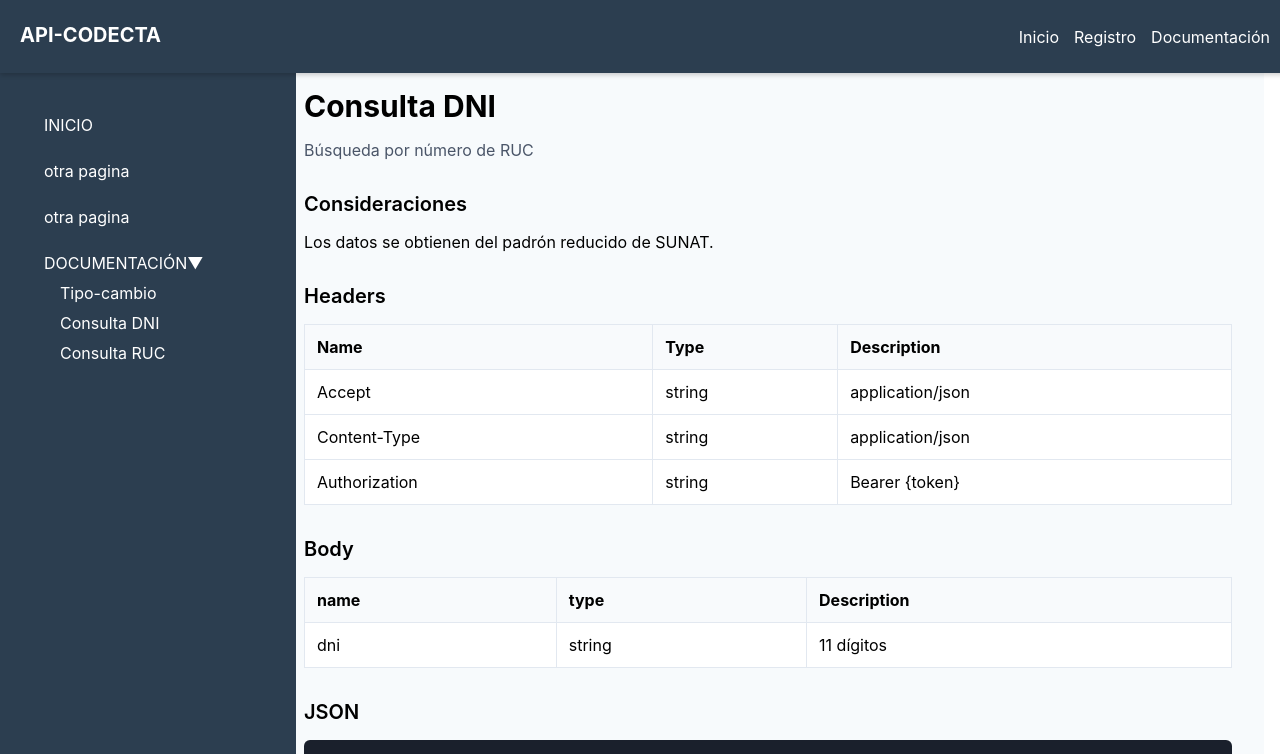
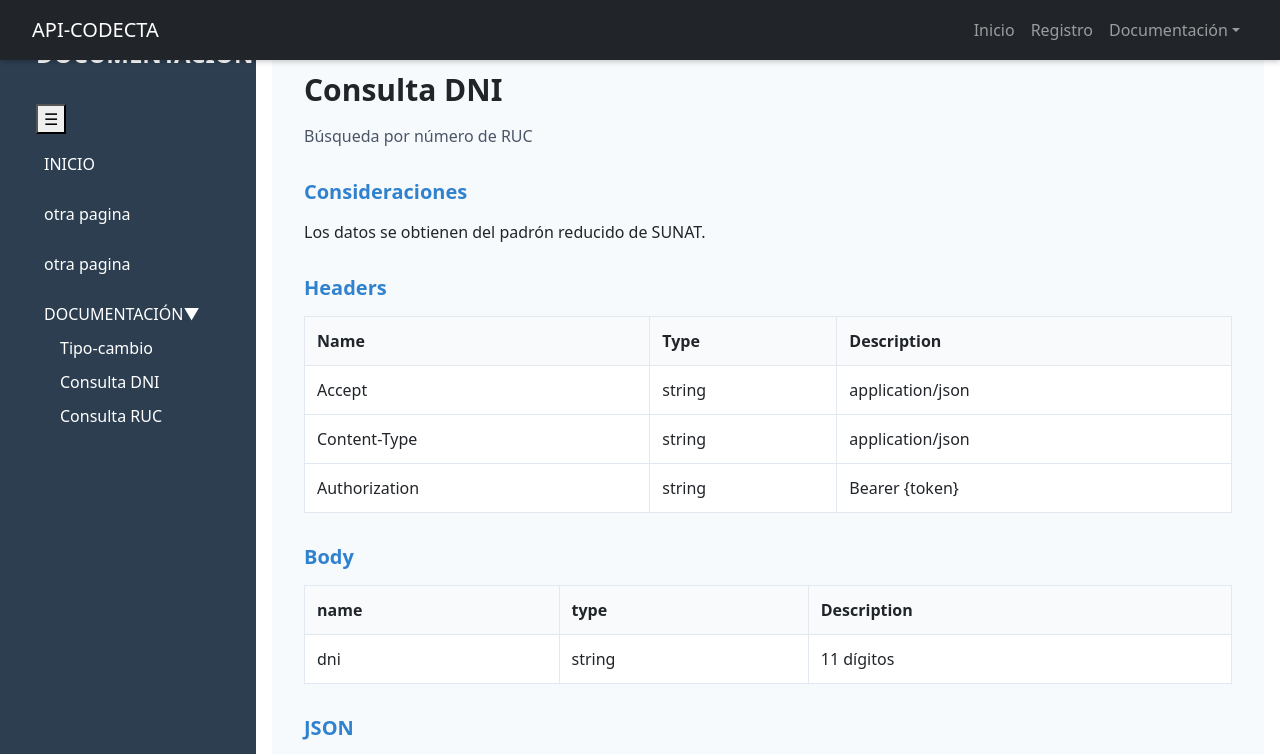
Before and after one commit to yfryxv/system-react, a React (Create React App) app: page /documentacion/dni in a window 1280 px wide. Shown: the top 754 px of the page. Built offline with nearby package versions, Linux system fonts and the light colour scheme.

Commit message:
para celulares

```diff
--- a/src/components/Documentacion-DNI.jsx
+++ b/src/components/Documentacion-DNI.jsx
@@ -8,6 +8,7 @@ export default function ApiDocumentation() {
       <nav className="sidebar">
         <div className="sidebar-content">
           <div className="logo">DOCUMENTACIÓN</div>
+          <button className="sidebar-toggle">☰</button> {/* Botón de menú para móvil */}
           <ul className="nav-list">
             <li>
               <Link to="/">INICIO</Link>
--- a/src/components/Documentacion-RUC.jsx
+++ b/src/components/Documentacion-RUC.jsx
@@ -7,7 +7,7 @@ export default function ApiDocumentationRUC() {
       {/* Sidebar */}
       <nav className="sidebar">
         <div className="sidebar-content">
-          <div className="logo">DOCUMENTACION</div>
+          <div className="logo">DOCUMENTACIÓN</div>
           <ul className="nav-list">
             <li>
               <Link to="/">INICIO</Link>
@@ -95,7 +95,7 @@ export default function ApiDocumentationRUC() {
               </thead>
               <tbody>
                 <tr>
-                  <td>dni</td>
+                  <td>ruc</td>
                   <td>string</td>
                   <td>11 dígitos</td>
                 </tr>
--- a/src/components/Navbar.jsx
+++ b/src/components/Navbar.jsx
@@ -1,15 +1,77 @@
 import React from "react";
 import { Link } from "react-router-dom";
+import "bootstrap/dist/css/bootstrap.min.css"; // Estilos de Bootstrap
+import "bootstrap/dist/js/bootstrap.bundle.min.js"; // Scripts de Bootstrap
 import "./../styles/Navbar.css";
 
 function Navbar() {
   return (
-    <header className="navbar">
-      <h1 className="navbar-title">API-CODECTA</h1>
-      <nav className="navbar-links">
-        <Link to="/">Inicio</Link>
-        <Link to="/registro">Registro</Link>
-        <Link to="/documentacion">Documentación</Link>
+    <header>
+      <nav className="navbar navbar-expand-lg navbar-dark bg-dark">
+        <div className="container-fluid">
+          {/* Título */}
+          <Link className="navbar-brand" to="/">
+            API-CODECTA
+          </Link>
+
+          {/* Botón Hamburguesa */}
+          <button
+            className="navbar-toggler"
+            type="button"
+            data-bs-toggle="collapse"
+            data-bs-target="#navbarNav"
+            aria-controls="navbarNav"
+            aria-expanded="false"
+            aria-label="Toggle navigation"
+          >
+            <span className="navbar-toggler-icon"></span>
+          </button>
+
+          {/* Enlaces */}
+          <div className="collapse navbar-collapse" id="navbarNav">
+            <ul className="navbar-nav ms-auto">
+              <li className="nav-item">
+                <Link className="nav-link" to="/">
+                  Inicio
+                </Link>
+              </li>
+              <li className="nav-item">
+                <Link className="nav-link" to="/registro">
+                  Registro
+                </Link>
+              </li>
+              <li className="nav-item dropdown">
+                <Link
+                  className="nav-link dropdown-toggle"
+                  to="#"
+                  id="navbarDropdown"
+                  role="button"
+                  data-bs-toggle="dropdown"
+                  aria-expanded="false"
+                >
+                  Documentación
+                </Link>
+                <ul className="dropdown-menu" aria-labelledby="navbarDropdown">
+                  <li>
+                    <Link className="dropdown-item" to="/documentacion/tipo-cambio">
+                      Tipo-Cambio
+                    </Link>
+                  </li>
+                  <li>
+                    <Link className="dropdown-item" to="/documentacion/dni">
+                      Consulta DNI
+                    </Link>
+                  </li>
+                  <li>
+                    <Link className="dropdown-item" to="/documentacion/ruc">
+                      Consulta RUC
+                    </Link>
+                  </li>
+                </ul>
+              </li>
+            </ul>
+          </div>
+        </div>
       </nav>
     </header>
   );
--- a/src/components/Registro.jsx
+++ b/src/components/Registro.jsx
@@ -1,28 +1,107 @@
-import React from "react";
+import React, { useState } from 'react';
+import "./../styles/Registro.css";
 
-function ApiCard({ title, description, headers, body }) {
+export default function AuthForm() {
+  const [activeTab, setActiveTab] = useState('login');
+  const [showPassword, setShowPassword] = useState({
+    current: false,
+    new: false,
+    confirm: false
+  });
+
+  // Función para alternar la visibilidad de la contraseña
+  const togglePasswordVisibility = (field) => {
+    setShowPassword(prevState => ({
+      ...prevState,
+      [field]: !prevState[field]
+    }));
+  };
+
+  const toggleTab = (tab) => {
+    setActiveTab(tab);
+  };
+
   return (
-    <div className="api-card">
-      <h3>{title}</h3>
-      <p>{description}</p>
-      <h4>Headers</h4>
-      <ul>
-        {headers.map((header, index) => (
-          <li key={index}>
-            {header.name} - {header.type}: {header.description}
-          </li>
-        ))}
-      </ul>
-      <h4>Body</h4>
-      <ul>
-        {body.map((param, index) => (
-          <li key={index}>
-            {param.name} - {param.type}: {param.description}
-          </li>
-        ))}
-      </ul>
+    <div className="auth-container">
+      <div className="auth-form">
+        <div className="tabs">
+          <button
+            className={`tab ${activeTab === 'login' ? 'active' : ''}`}
+            onClick={() => toggleTab('login')}
+          >
+            Inicio de Sesión
+          </button>
+
+          <button
+            className={`tab ${activeTab === 'register' ? 'active' : ''}`}
+            onClick={() => toggleTab('register')}
+          >
+            Registro
+          </button>
+        </div>
+
+        <div className="form-container">
+          {activeTab === 'login' && (
+            <form className="form">
+              <h2>Iniciar Sesión</h2>
+              <input type="email" placeholder="Correo electrónico" required />
+              <div className="password-container">
+                <input
+                  type={showPassword.current ? "text" : "password"}
+                  placeholder="Contraseña"
+                  required
+                />
+                <button
+                  type="button"
+                  className="show-password-btn"
+                  onClick={() => togglePasswordVisibility('current')}
+                >
+                  {showPassword.current ? "Ocultar" : "Mostrar"}
+                </button>
+              </div>
+              <button type="submit" className="submit-btn">Iniciar Sesión</button>
+            </form>
+          )}
+
+          {activeTab === 'register' && (
+            <form className="form">
+              <h2>Registro</h2>
+              <input type="text" placeholder="Nombre" required />
+              <input type="email" placeholder="Correo electrónico" required />
+              <div className="password-container">
+                <input
+                  type={showPassword.new ? "text" : "password"}
+                  placeholder="Contraseña"
+                  required
+                />
+                <button
+                  type="button"
+                  className="show-password-btn"
+                  onClick={() => togglePasswordVisibility('new')}
+                >
+                  {showPassword.new ? "Ocultar" : "Mostrar"}
+                </button>
+              </div>
+              <div className="password-container">
+                <input
+                  type={showPassword.confirm ? "text" : "password"}
+                  placeholder="Confirmar Contraseña"
+                  required
+                />
+                <button
+                  type="button"
+                  className="show-password-btn"
+                  onClick={() => togglePasswordVisibility('confirm')}
+                >
+                  {showPassword.confirm ? "Ocultar" : "Mostrar"}
+                </button>
+              </div>
+              <button type="submit" className="submit-btn">Registrarse</button>
+            </form>
+          )}
+        </div>
+      </div>
     </div>
   );
 }
-
-export default ApiCard;
+// mensaje para commit
--- a/src/styles/Documentacion-CAMBIO.css
+++ b/src/styles/Documentacion-CAMBIO.css
@@ -1,7 +1,43 @@
 .app-container {
+  display: grid;
   min-height: 100vh;
 }
+.sidebar-content {
+  display: flex;
+  flex-direction: column;
+  align-items: flex-start;
+}
 
+/* Lista de navegación */
+.nav-list {
+  list-style: none; /* Quitar viñetas */
+  padding: 0;
+  margin: 0;
+}
+
+/* Títulos en la barra lateral */
+.sidebar h2 {
+  color: white;
+  font-size: 20px;
+  margin-bottom: 20px;
+}
+
+/* Estilo de los enlaces */
+.nav-list li {
+  margin: 10px 0; /* Espaciado entre elementos */
+}
+
+.nav-list li a {
+  color: white; /* Texto blanco */
+  text-decoration: none; /* Quitar subrayado */
+  font-size: 16px;
+  transition: color 0.3s ease; /* Animación al pasar el mouse */
+}
+
+/* Cambio de color al pasar el mouse */
+.nav-list li a:hover {
+  color: #00bcd4; /* Cambiar a un color azul claro */
+}
   /* Sidebar styles */
   .sidebar {
     width: 16rem; /* Fijo a 16rem */
--- a/src/styles/Documentacion.css
+++ b/src/styles/Documentacion.css
@@ -1,5 +1,5 @@
   .app-container {
-  display: flex;
+    display: grid;
     min-height: 100vh;
   }
   .sidebar-content {
--- a/src/styles/DocumentacionRUC.css
+++ b/src/styles/DocumentacionRUC.css
@@ -1,94 +1,161 @@
 .app-container {
-  display: flex;
+  display: grid;
   min-height: 100vh;
 }
-
-
-  /* Sidebar */
-  .sidebar {
-    position: fixed;
-    top: 0;
-    left: 0;
-    width: 250px;
-    height: 100%;
-    background-color: #333;
-    color: white;
+.sidebar-content {
   display: flex;
   flex-direction: column;
+  align-items: flex-start;
+}
+
+/* Lista de navegación */
+.nav-list {
+  list-style: none; /* Quitar viñetas */
+  padding: 0;
+  margin: 0;
+}
+
+/* Títulos en la barra lateral */
+.sidebar h2 {
+  color: white;
+  font-size: 20px;
+  margin-bottom: 20px;
+}
+
+/* Estilo de los enlaces */
+.nav-list li {
+  margin: 10px 0; /* Espaciado entre elementos */
+}
+
+.nav-list li a {
+  color: white; /* Texto blanco */
+  text-decoration: none; /* Quitar subrayado */
+  font-size: 16px;
+  transition: color 0.3s ease; /* Animación al pasar el mouse */
+}
+
+/* Cambio de color al pasar el mouse */
+.nav-list li a:hover {
+  color: #00bcd4; /* Cambiar a un color azul claro */
+}
+  /* Sidebar styles */
+  .sidebar {
+    width: 16rem; /* Fijo a 16rem */
+    height: 100vh; /* Ocupa toda la altura de la ventana */
+    background-color: #2c3e50;
+    color: white;
+    overflow-y: auto; /* Añade scroll si hay mucho contenido */
+    position: fixed; /* Mantiene el sidebar fijo */
+    top: 0; /* Alineado al borde superior */
+    left: 0; /* Alineado al borde izquierdo */
   }
 
   .sidebar-content {
-    padding: 20px;
+    padding: 1rem;
+  }
+
+  /* Content area styles */
+  .content {
+    margin-left: 16rem; /* Espacio igual al ancho del sidebar */
+    width: calc(100% - 16rem); /* Ajusta el contenido restante al ancho disponible */
+    padding: 1rem;
   }
 
 .logo {
-    font-size: 18px;
+  font-size: 1.5rem;
   font-weight: bold;
-    margin-bottom: 20px;
+  margin-bottom: 2rem;
 }
 
 .nav-list {
-    list-style: none;
+  list-style-type: none;
   padding: 0;
 }
 
-  .nav-list li {
-    margin: 10px 0;
+.nav-list > li {
+  padding: 0.5rem;
   cursor: pointer;
 }
 
-  .nav-list li.active .sub-nav-list {
-    display: block;
+.nav-list > li:hover:not(.active) {
+  background-color: #34495e;
+}
+
+.nav-item-with-dropdown {
+  display: flex;
+  justify-content: space-between;
+  align-items: center;
 }
 
 .sub-nav-list {
-    list-style: none;
-    padding-left: 20px;
-    display: none;
+  list-style-type: none;
+  padding-left: 1rem;
+  margin-top: 0.5rem;
 }
 
-  /* Main Content */
-  .main-content {
-    margin-left: 250px; /* Compensa el ancho del sidebar */
-    flex: 1; /* Hace que ocupe el espacio restante */
-    padding: 20px;
+.sub-nav-list li {
+  color: #a0aec0;
+  margin-bottom: 0.5rem;
+  cursor: pointer;
 }
 
-  /* Footer */
-  .footer {
-    background-color: #333;
+.sub-nav-list li:hover {
   color: white;
-    text-align: center;
-    padding: 15px 20px;
-    position: relative;
-    bottom: 0;
-    width: 100%;
-    flex-shrink: 0; /* Evita que el footer se reduzca */
-  }
-
-  .footer-content {
-    font-size: 14px;
-  }
-
-  /* Responsive */
-  @media (max-width: 768px) {
-    .sidebar {
-      width: 200px;
 }
 
 .main-content {
-      margin-left: 200px;
-    }
+  flex: 1;
+  padding: 2rem;
+  background-color: #f7fafc;
 }
 
-  @media (max-width: 480px) {
-    .sidebar {
-      position: relative;
-      width: 100%;
-      height: auto;
+h1 {
+  font-size: 1.875rem;
+  font-weight: bold;
+  margin-bottom: 1rem;
 }
 
-    .main-content {
-      margin-left: 0;
+.subtitle {
+  color: #4a5568;
+  margin-bottom: 2rem;
 }
+
+section {
+  margin-bottom: 2rem;
 }
+
+h2 {
+  font-size: 1.25rem;
+  font-weight: 600;
+  margin-bottom: 1rem;
+}
+
+.table-container {
+  overflow-x: auto;
+}
+
+table {
+  width: 100%;
+  border-collapse: collapse;
+  background-color: white;
+  box-shadow: 0 1px 2px 0 rgba(0, 0, 0, 0.05);
+}
+
+th, td {
+  border: 1px solid #e2e8f0;
+  padding: 0.75rem;
+  text-align: left;
+}
+
+thead {
+  background-color: #f8fafc;
+}
+
+.json-container {
+  background-color: #1a202c;
+  color: white;
+  padding: 1rem;
+  border-radius: 0.375rem;
+  overflow-x: auto;
+  white-space: pre-wrap;
+}
--- a/src/styles/Registro.css
+++ b/src/styles/Registro.css
@@ -1,33 +1,93 @@
-.registro {
-    padding: 20px;
+.auth-container {
+  display: flex;
+  justify-content: center;
+  align-items: center;
+  min-height: 100vh;
+  background-color: #ffffff; /* Fondo blanco */
+  padding: 1rem;
 }
 
-  .registro .form-group {
-    margin-bottom: 15px;
+.auth-form {
+  width: 100%;
+  max-width: 400px;
+  background-color: #ffffff; /* Fondo blanco */
+  border-radius: 8px;
+  overflow: hidden;
+  border: 1px solid #3182ce; /* Borde azul */
 }
 
-  .registro label {
-    display: block;
-    margin-bottom: 5px;
-    font-weight: bold;
+.tabs {
+  display: flex;
+  border-bottom: 1px solid #3182ce; /* Línea de separación azul */
 }
 
-  .registro input {
-    width: 100%;
-    padding: 10px;
-    border: 1px solid #ccc;
-    border-radius: 5px;
+.tab {
+  flex: 1;
+  padding: 1rem;
+  background-color: #ffffff; /* Fondo blanco para las pestañas */
+  border: none;
+  color: #3182ce; /* Texto azul */
+  font-size: 1rem;
+  cursor: pointer;
+  transition: background-color 0.3s;
 }
 
-  .registro button {
-    padding: 10px 20px;
-    background-color: #2ecc71;
+.tab.active {
+  background-color: #3182ce; /* Fondo azul cuando está activo */
+  color: white; /* Texto blanco cuando está activo */
+}
+
+.form {
+  padding: 2rem;
+}
+
+h2 {
+  color: #3182ce; /* Título en azul */
+  margin-bottom: 1.5rem;
+  font-size: 1.5rem;
+}
+
+input {
+  width: 100%;
+  padding: 0.75rem;
+  margin-bottom: 1rem;
+  background-color: #f7fafc; /* Fondo blanco con un leve gris */
+  border: 1px solid #3182ce; /* Borde azul */
+  border-radius: 4px;
+  color: #333; /* Texto oscuro */
+}
+
+input::placeholder {
+  color: #a0aec0; /* Color gris para los placeholders */
+}
+
+.submit-btn {
+  width: 100%;
+  padding: 0.75rem;
+  background-color: #3182ce; /* Fondo azul */
+  border: none;
+  border-radius: 4px;
   color: white;
+  font-size: 1rem;
+  cursor: pointer;
+  transition: background-color 0.3s;
+}
+
+.submit-btn:hover {
+  background-color: #2c5282; /* Fondo azul oscuro en hover */
+}
+
+.password-container {
+  display: flex;
+  align-items: center;
+  position: relative;
+}
+
+.show-password-btn {
+  position: absolute;
+  right: 10px;
+  background: none;
   border: none;
-    border-radius: 5px;
+  color: #3182ce;
   cursor: pointer;
 }
-
-  .registro button:hover {
-    background-color: #27ae60;
-  }
```
Lines whose indentation alone changed are shown as unchanged.
